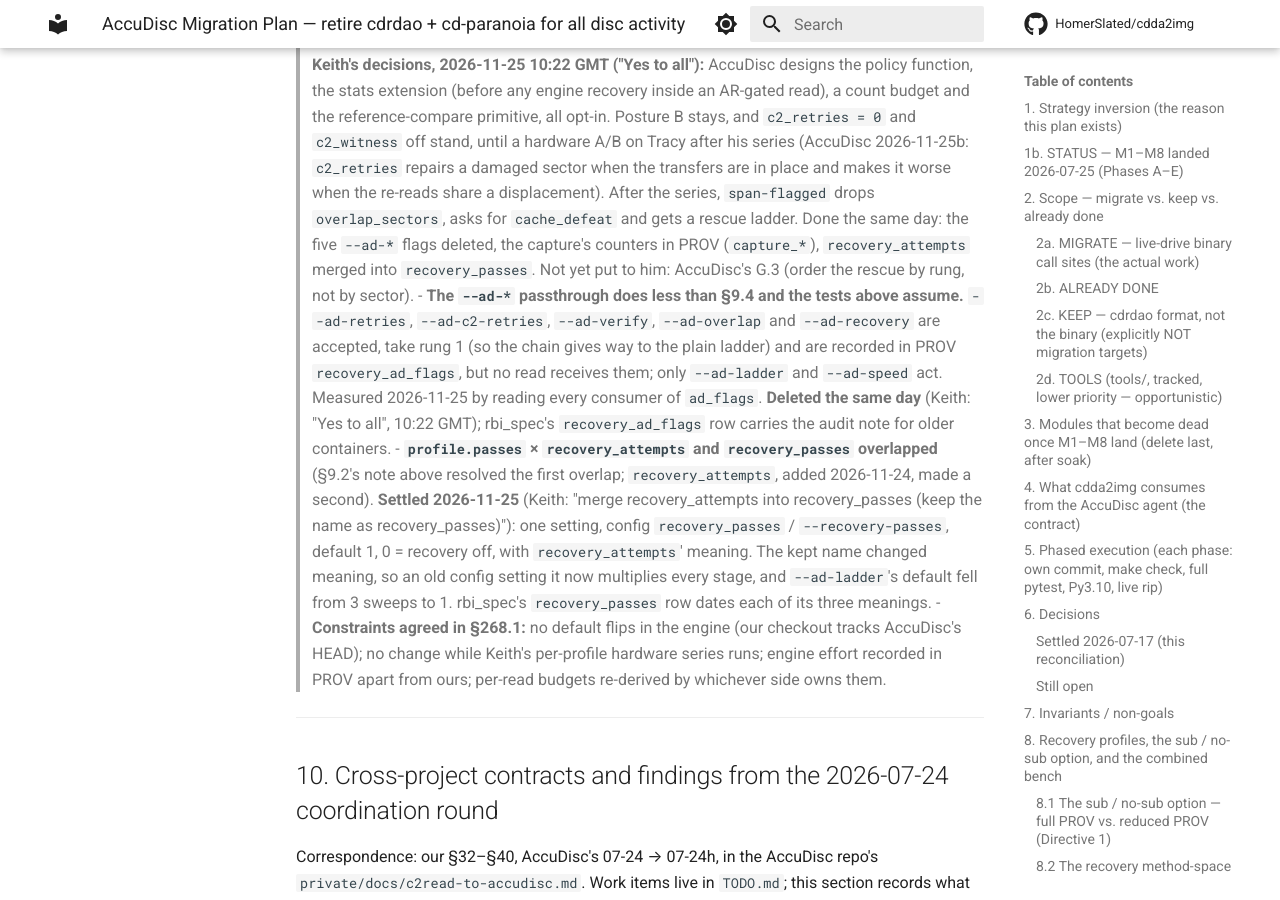
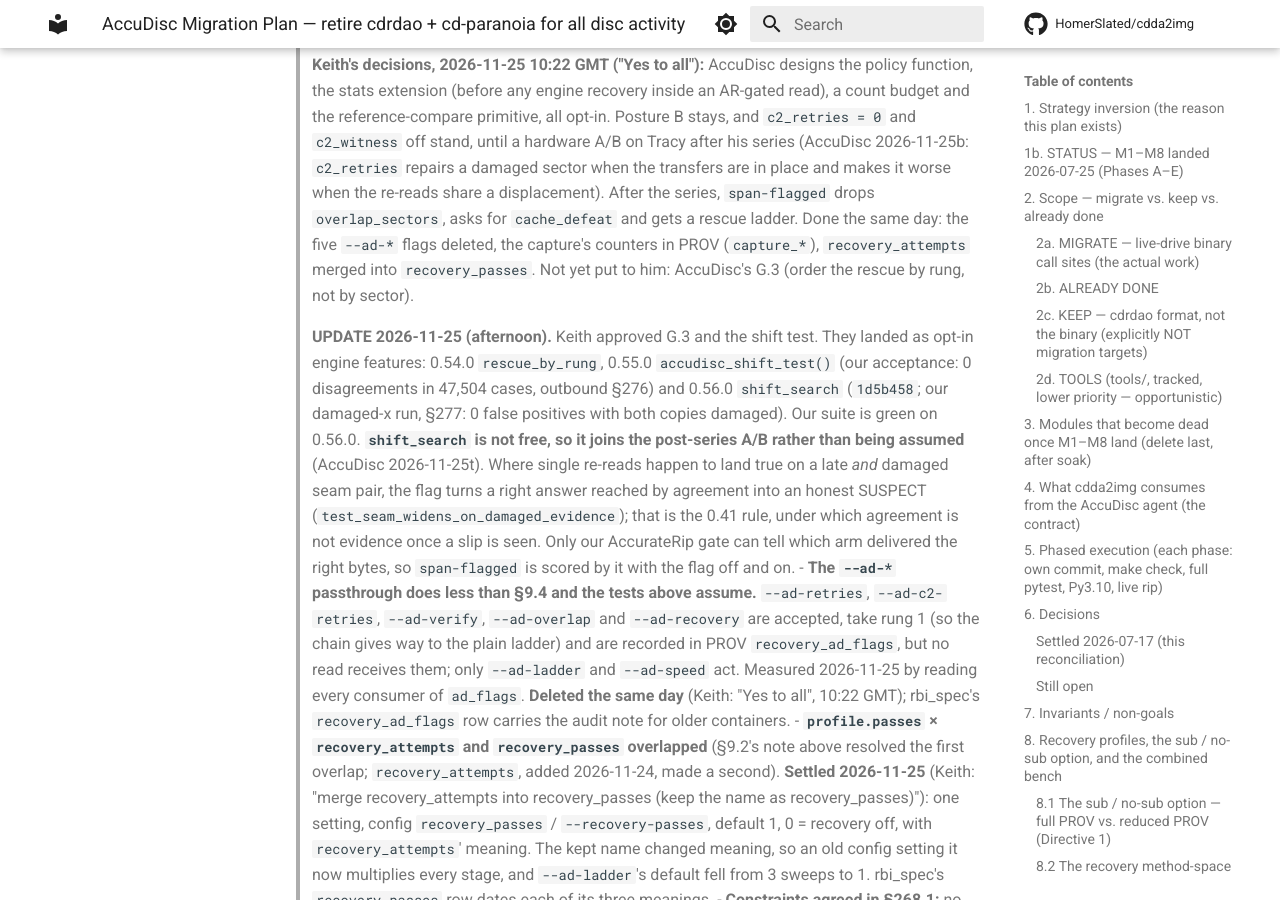
Before and after one commit to HomerSlated/cdda2img, an MkDocs documentation site: the page built from docs/reference/accudisc-migration-plan.md, in a window 1280 px wide and 900 px high, scrolled down 22452 px. Built offline with MkDocs 1.6.1 and Material for MkDocs 9.7.7, drawn with Linux system fonts in a browser that asks for light colours; comment, search, counter and statistics services are not loaded.

Commit message:
docs(plan): 0.54-0.56 landed; shift_search joins the post-series A/B
AccuDisc 0.56.0 (shift_search) landed; our suite is green on it. Their
landed note (2026-11-25t) reports one case the notice did not predict:
on a late and damaged seam pair where single re-reads land true, the
flag turns a right answer reached by agreement into an honest SUSPECT.
Only the AccurateRip gate can tell which arm delivered the right bytes,
so span-flagged is scored with the flag off and on rather than adopting
it on assumption. Also records that Keith approved G.3, which the plan
still listed as not yet put to him.

Co-Authored-By: Claude Opus 5.5 <noreply@anthropic.com>

```diff
--- a/docs/reference/accudisc-migration-plan.md
+++ b/docs/reference/accudisc-migration-plan.md
@@ -868,6 +868,18 @@ What it changes in this plan, pending AccuDisc's own audit (§268.5) and Keith's
   > ladder. Done the same day: the five `--ad-*` flags deleted, the capture's counters in PROV
   > (`capture_*`), `recovery_attempts` merged into `recovery_passes`. Not yet put to him:
   > AccuDisc's G.3 (order the rescue by rung, not by sector).
+  >
+  > **UPDATE 2026-11-25 (afternoon).** Keith approved G.3 and the shift test. They landed as
+  > opt-in engine features: 0.54.0 `rescue_by_rung`, 0.55.0 `accudisc_shift_test()` (our
+  > acceptance: 0 disagreements in 47,504 cases, outbound §276) and 0.56.0 `shift_search`
+  > (`1d5b458`; our damaged-x run, §277: 0 false positives with both copies damaged). Our
+  > suite is green on 0.56.0. **`shift_search` is not free, so it joins the post-series A/B
+  > rather than being assumed** (AccuDisc 2026-11-25t). Where single re-reads happen to land
+  > true on a late *and* damaged seam pair, the flag turns a right answer reached by agreement
+  > into an honest SUSPECT (`test_seam_widens_on_damaged_evidence`); that is the 0.41 rule,
+  > under which agreement is not evidence once a slip is seen. Only our AccurateRip gate can
+  > tell which arm delivered the right bytes, so `span-flagged` is scored by it with the flag
+  > off and on.
 - **The `--ad-*` passthrough does less than §9.4 and the tests above assume.** `--ad-retries`,
   `--ad-c2-retries`, `--ad-verify`, `--ad-overlap` and `--ad-recovery` are accepted, take
   rung 1 (so the chain gives way to the plain ladder) and are recorded in PROV
```
